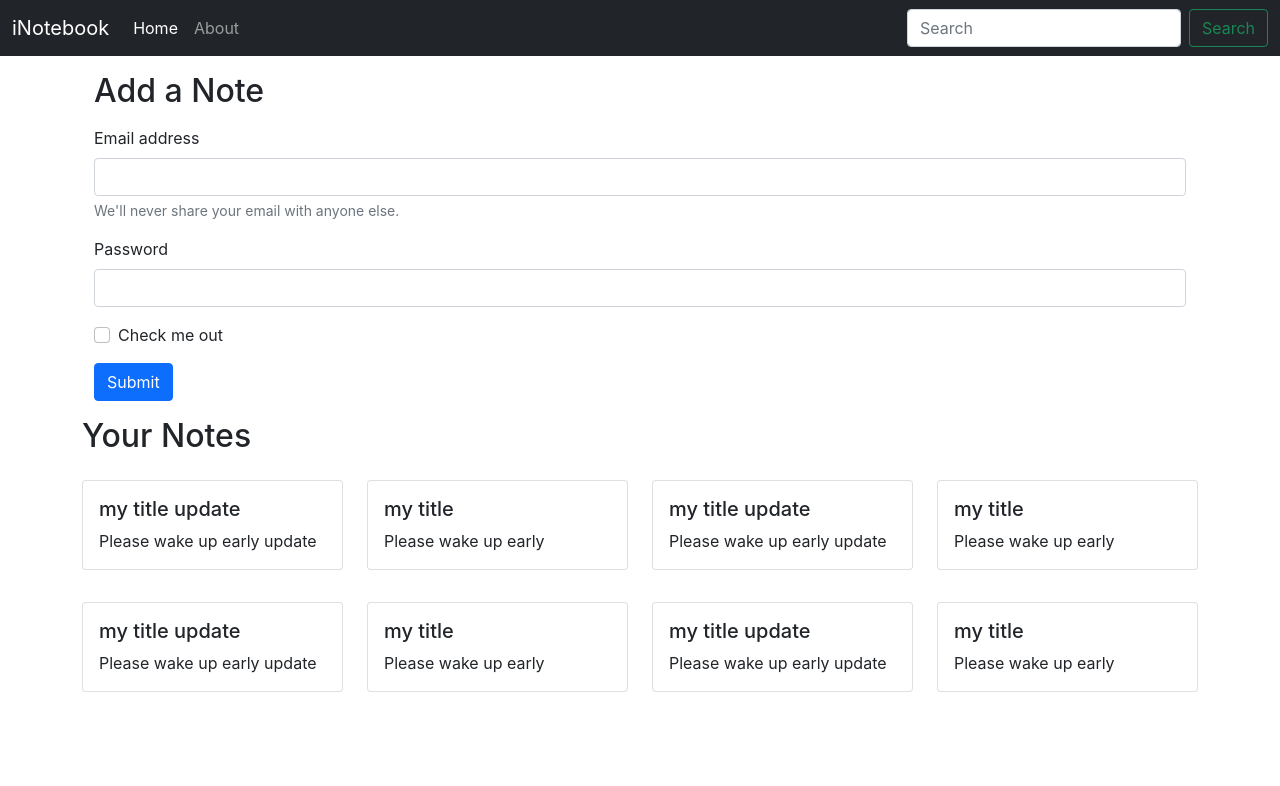
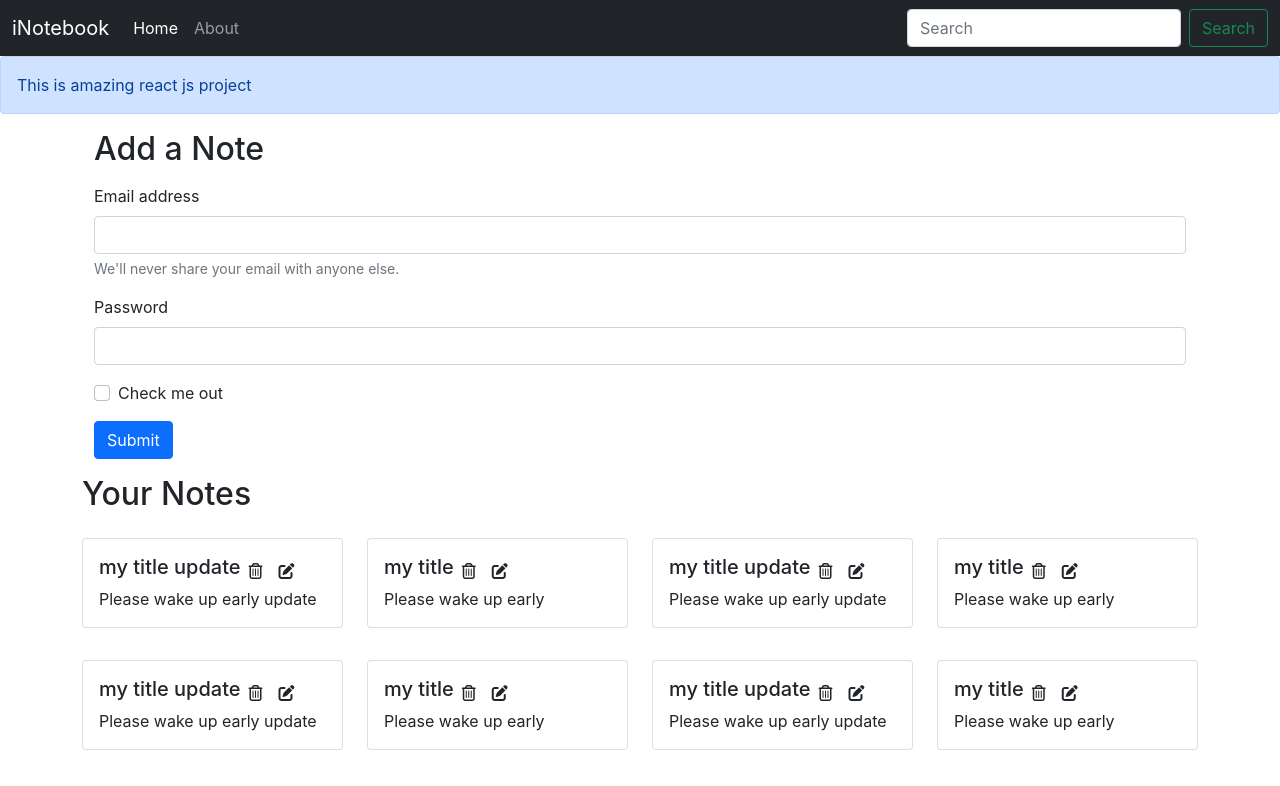
Before and after one commit to Sajid-tech/iNoteBook-React, a React (Create React App) app: page /home in a window 1280 px wide. Shown: the top 786 px of the page. Built offline with nearby package versions, Linux system fonts and the light colour scheme.

Commit message:
fontawesome used and alert

```diff
--- a/public/index.html
+++ b/public/index.html
@@ -18,6 +18,9 @@
 <body>
   <noscript>You need to enable JavaScript to run this app.</noscript>
   <div id="root"></div>
+  <!-- font awesome cdn -->
+  <script src="https://kit.fontawesome.com/31ee3de949.js" crossorigin="anonymous"></script>
+  <!-- bootstrap script cdn  -->
   <script src="https://cdn.jsdelivr.net/npm/bootstrap@5.1.3/dist/js/bootstrap.bundle.min.js"
     integrity="sha384-ka7Sk0Gln4gmtz2MlQnikT1wXgYsOg+OMhuP+IlRH9sENBO0LRn5q+8nbTov4+1p"
     crossorigin="anonymous"></script>
--- a/src/App.js
+++ b/src/App.js
@@ -8,6 +8,7 @@
 import About from './components/About';
 import Home from './components/Home';
 import NoteState from './context/notes/NoteState';
+import Alert from './components/Alert';
 
 function App() {
   return (
@@ -16,6 +17,7 @@
         <Router>
 
           <Navbar />
+          <Alert message='This is amazing react js project' />
           <div className="container">
             <Routes>
               <Route exact path='/home' element={<Home />} />
--- /dev/null
+++ b/src/components/Alert.js
@@ -0,0 +1,14 @@
+import React from 'react'
+
+const Alert = (props) => {
+
+    return (
+        <div>
+            <div class="alert alert-primary" role="alert">
+                {props.message}
+            </div>
+        </div>
+    )
+}
+
+export default Alert
--- a/src/components/Home.js
+++ b/src/components/Home.js
@@ -10,17 +10,17 @@
                 <h2>Add a Note</h2>
                 <form className='my-3'>
                     <div className="mb-3">
-                        <label for="exampleInputEmail1" className="form-label">Email address</label>
+                        <label htmlFor="exampleInputEmail1" className="form-label">Email address</label>
                         <input type="email" className="form-control" id="exampleInputEmail1" aria-describedby="emailHelp" />
                         <div id="emailHelp" className="form-text">We'll never share your email with anyone else.</div>
                     </div>
                     <div className="mb-3">
-                        <label for="exampleInputPassword1" className="form-label">Password</label>
+                        <label htmlFor="exampleInputPassword1" className="form-label">Password</label>
                         <input type="password" className="form-control" id="exampleInputPassword1" />
                     </div>
                     <div className="mb-3 form-check">
                         <input type="checkbox" className="form-check-input" id="exampleCheck1" />
-                        <label className="form-check-label" for="exampleCheck1">Check me out</label>
+                        <label className="form-check-label" htmlFor="exampleCheck1">Check me out</label>
                     </div>
                     <button type="submit" className="btn btn-primary">Submit</button>
                 </form>
--- a/src/components/NoteItem.js
+++ b/src/components/NoteItem.js
@@ -8,8 +8,13 @@
             <div className="card my-3" >
 
                 <div className="card-body">
-                    <h5 className="card-title">{note.title}</h5>
+                    <div className="d-flex align-items-center">
+                        <h5 className="card-title">{note.title}</h5>
+                        <i className="fa-regular fa-trash-can mx-2"></i>
+                        <i className="fa-solid fa-pen-to-square mx-2"></i>
+                    </div>
                     <p className="card-text">{note.description}</p>
+
                 </div>
             </div>
         </div>
--- a/src/components/Notes.js
+++ b/src/components/Notes.js
@@ -9,7 +9,7 @@
         <div className="row my-3">
             <h2>Your Notes</h2>
             {notes.map((note) => {
-                return <NoteItem note={note} />
+                return <NoteItem key={note._id} note={note} />
             })}
         </div>
     )
--- a/src/context/notes/NoteState.js
+++ b/src/context/notes/NoteState.js
@@ -22,7 +22,7 @@
             "__v": 0
         },
         {
-            "_id": "649729b30938c6ade225be45",
+            "_id": "6497d29b30938c6ade225be45",
             "user": "6496e0001b6ca2caa6d09c0a",
             "title": "my title  update",
             "description": "Please wake up  early update",
@@ -31,7 +31,7 @@
             "__v": 0
         },
         {
-            "_id": "649729dc18936695127d4a67",
+            "_id": "649729dc18g936695127d4a67",
             "user": "6496e0001b6ca2caa6d09c0a",
             "title": "my title",
             "description": "Please wake up early",
@@ -40,7 +40,7 @@
             "__v": 0
         },
         {
-            "_id": "649729b30938c6ade225be45",
+            "_id": "649729b309ds38c6ade225be45",
             "user": "6496e0001b6ca2caa6d09c0a",
             "title": "my title  update",
             "description": "Please wake up  early update",
@@ -49,7 +49,7 @@
             "__v": 0
         },
         {
-            "_id": "649729dc18936695127d4a67",
+            "_id": "649729dc18sa936695127d4a67",
             "user": "6496e0001b6ca2caa6d09c0a",
             "title": "my title",
             "description": "Please wake up early",
@@ -58,7 +58,7 @@
             "__v": 0
         },
         {
-            "_id": "649729b30938c6ade225be45",
+            "_id": "649729b309bb38c6ade225be45",
             "user": "6496e0001b6ca2caa6d09c0a",
             "title": "my title  update",
             "description": "Please wake up  early update",
@@ -67,7 +67,7 @@
             "__v": 0
         },
         {
-            "_id": "649729dc18936695127d4a67",
+            "_id": "649729dc1qq8936695127d4a67",
             "user": "6496e0001b6ca2caa6d09c0a",
             "title": "my title",
             "description": "Please wake up early",
--- a/src/index.css
+++ b/src/index.css
@@ -11,3 +11,7 @@
   font-family: source-code-pro, Menlo, Monaco, Consolas, 'Courier New',
     monospace;
 }
+
+i{
+  cursor: pointer;
+}
```
